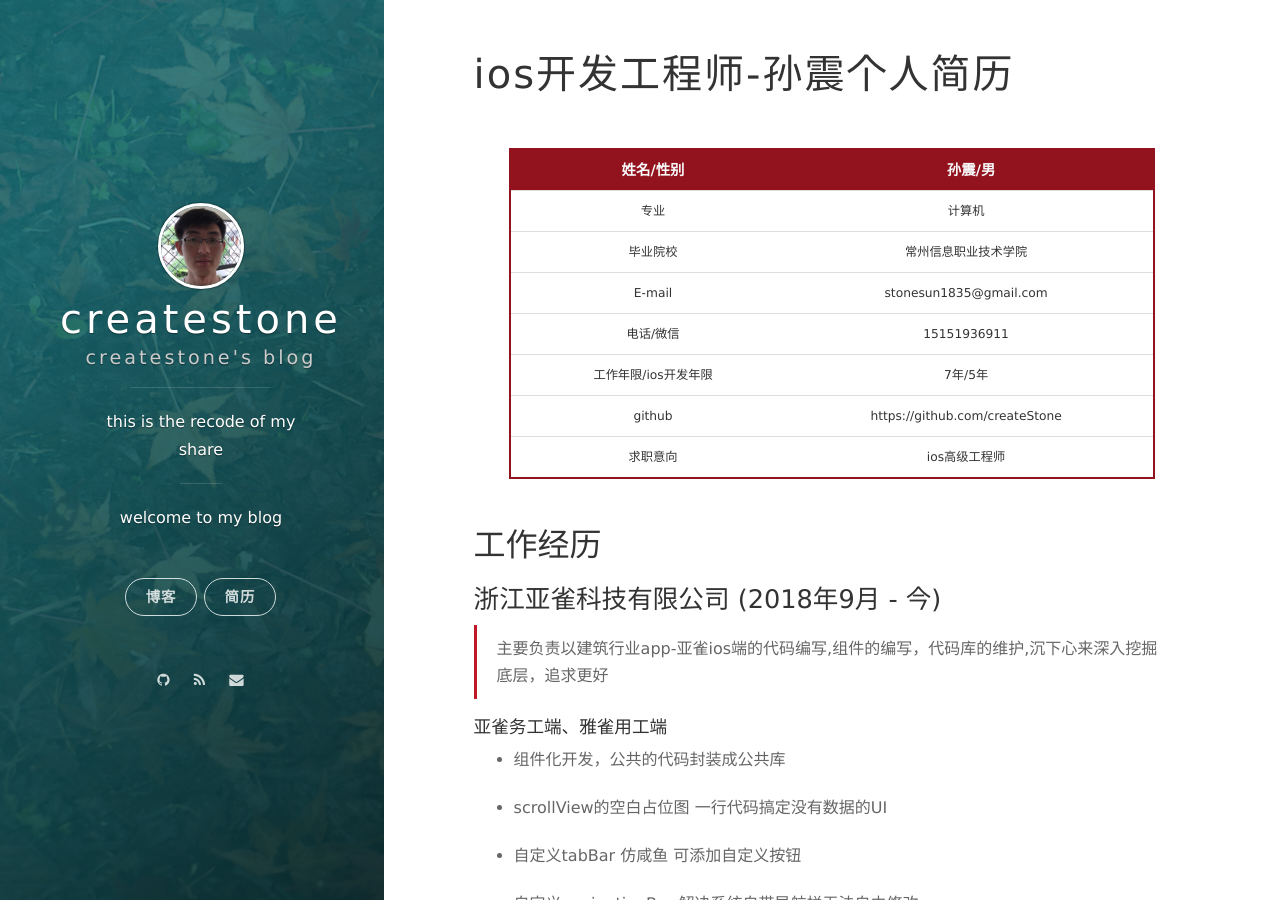
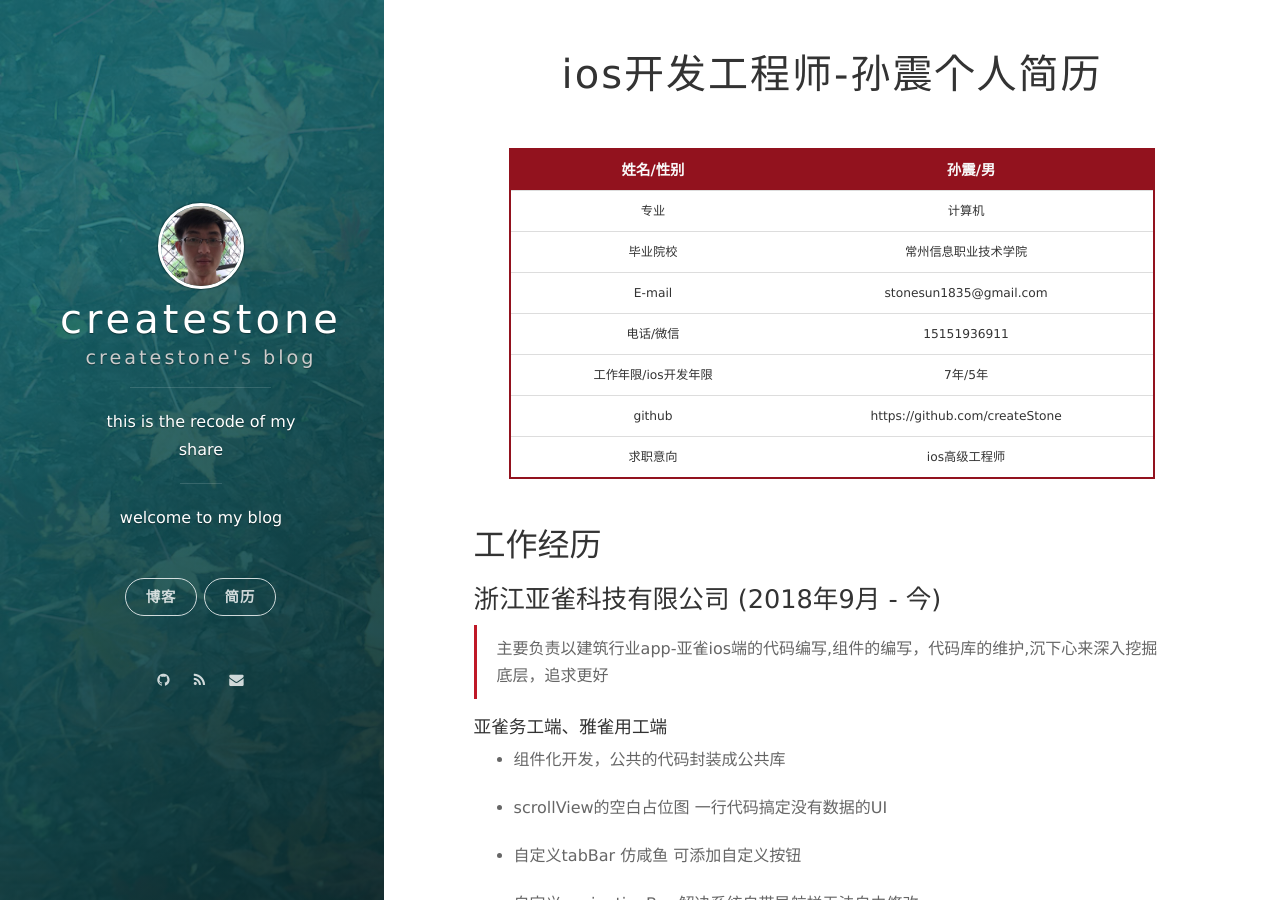
Before and after one commit to createStone/createStone.github.io, a Jekyll site: the page built from myprofile.md, in a window 1280 px wide and 900 px high. Built offline with Jekyll 4.4.1, drawn with Linux system fonts in a browser that asks for light colours; nearby versions of some CDN libraries; our own code applies the rules of GitHub Pages for plain Markdown files.

```diff
--- a/myprofile.md
+++ b/myprofile.md
@@ -1,4 +1,4 @@
-# ios开发工程师-孙震个人简历
+# <center>ios开发工程师-孙震个人简历</center>
 
 | 姓名/性别            | 孙震/男                        |
 | -------------------- | ------------------------------ |
```
